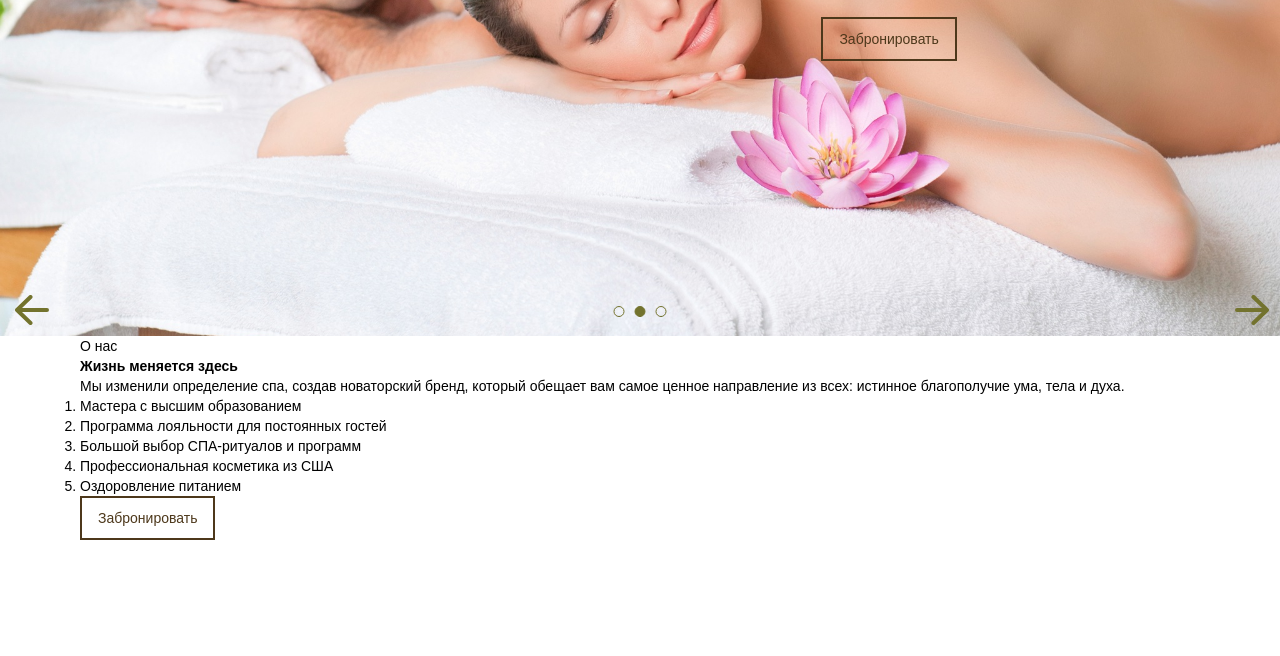
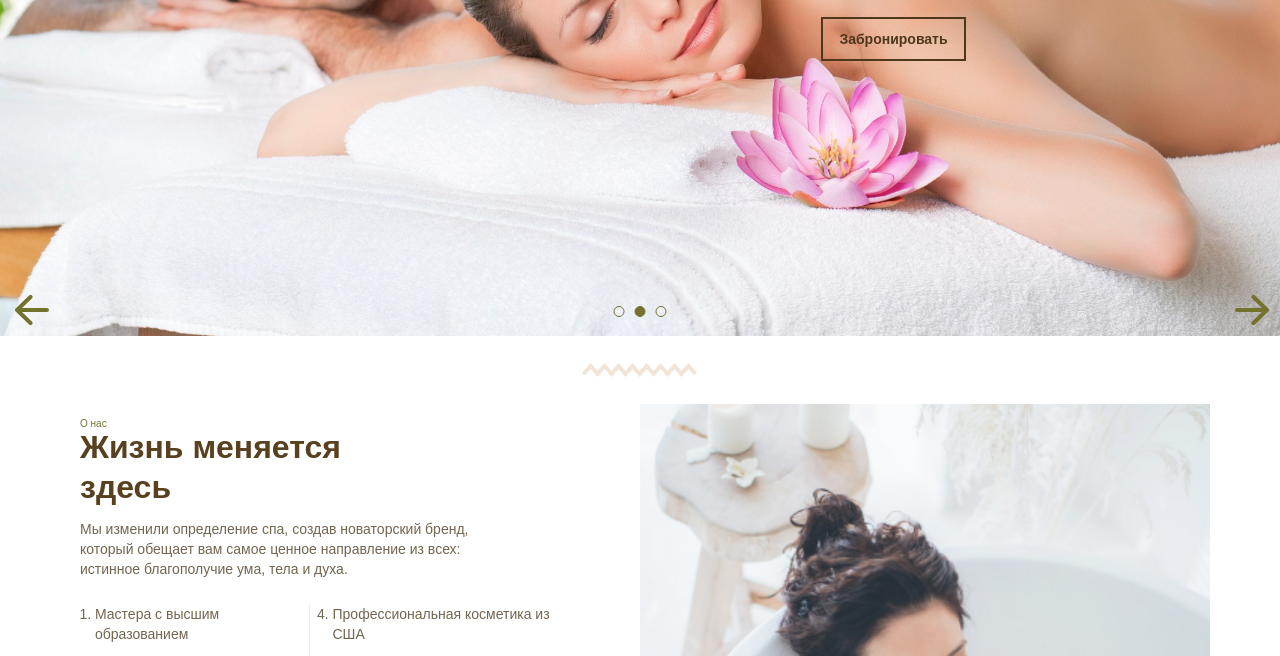
Before and after one commit to OksanaBakuta/spa, a website: page app/index.html in a window 1280 px wide. Shown: the part 464-1120 px from the top of the page. Before the commit the page ends 1004 px from the top, so only its background shows below. Drawn offline with nearby package versions, Linux system fonts and the light colour scheme; files that its build step writes are made by us from their sources; files whose address does not match are found by name.

Commit message:
added section about

```diff
--- a/app/index.html
+++ b/app/index.html
@@ -90,9 +90,9 @@
   <main>
 
     <section class="about">
-      <div class="container">
+      <div class="container about__container" style="background-image: url('images/about-bg.jpg');">
         <div class="about__subtitle">О нас</div>
-        <h4 class="title">Жизнь меняется здесь</h4>
+        <h4 class="title about__title">Жизнь меняется здесь</h4>
         <p class="about__text">
           Мы изменили определение спа, создав новаторский бренд, который обещает вам самое ценное направление из всех:
           истинное
--- a/app/scss/_global.scss
+++ b/app/scss/_global.scss
@@ -7,6 +7,7 @@ body{
   @extend %montserrat-400;
   font-size: 14px;
   line-height: 20px;
+  color: $default;
 }
 
 .container{
@@ -22,6 +23,7 @@ body{
 }
 
 .btn-link{
+  @extend %playfairdisplay-700;
   display: inline-block;
   border: 2px solid $btn;
   padding: 12px 16px;
@@ -33,3 +35,10 @@ body{
     color: $accent;
   }
 }
+
+.title{
+  @extend %playfairdisplay-700;
+  font-size: 32px;
+  line-height: 40px;
+  color: $title;
+}
--- a/app/scss/style.scss
+++ b/app/scss/style.scss
@@ -152,6 +152,55 @@
   }
 }
 
+.about{
+  padding: 68px 0;
+  background-image: url('../images/line-bg.svg');
+  background-repeat: no-repeat;
+  background-position: top 27px center;
+  &__container{
+    background-repeat: no-repeat;
+    background-size: 50%;
+    background-position: right top;
+    padding-top: 10px;
+  }
+  &__subtitle{
+    font-size: 10px;
+    color: $accent;
+    margin-bottom: -7px;
+  }
+  &__title{
+    margin-bottom: 12px;
+    max-width: 297px;
+  }
+  &__text{
+    max-width: 400px;
+  }
+  & .about__list{
+    margin: 25px 0 15px 15px;
+  }
+  &__list{
+    display: flex;
+    flex-direction: column;
+    flex-wrap: wrap;
+    max-height: 180px;
+    max-width: 475px;
+    position: relative;
+    &::after{
+      content: '';
+      position: absolute;
+      width: 1px;
+      height: 100%;
+      background-color: #F2E4D6;
+      left: 45%;
+      top: 0;
+    }
+  }
+  &__item{
+    max-width: 220px;
+    margin-bottom: 15px;
+  }
+}
+
 
 
 
```
Also changed, not shown: app/images/about-bg.jpg (added), app/images/line-bg.svg (added).
